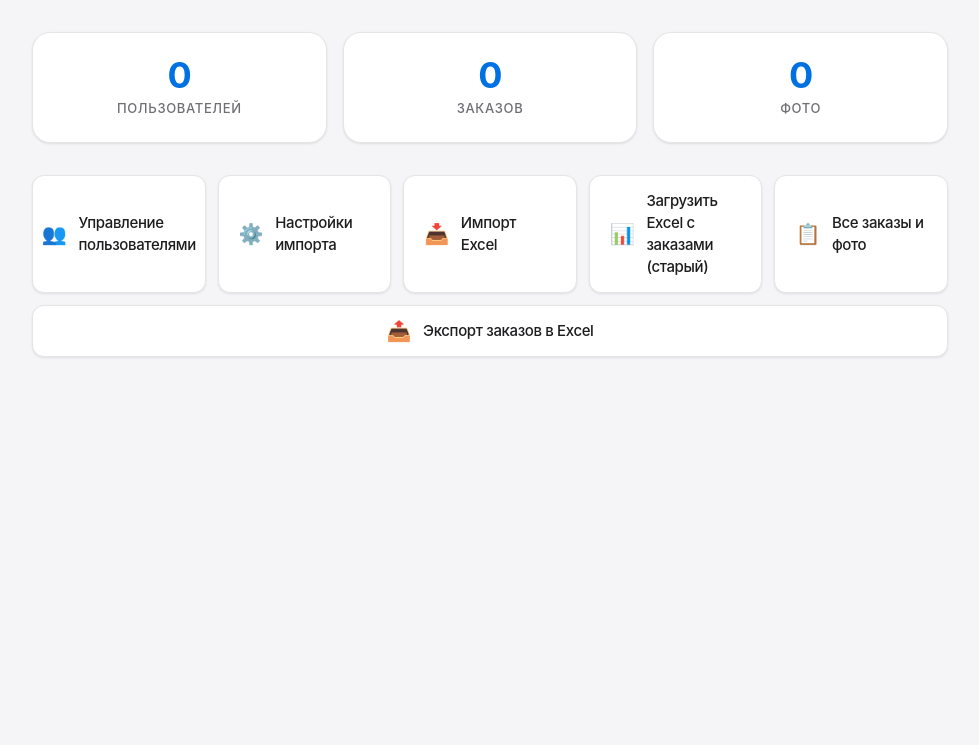
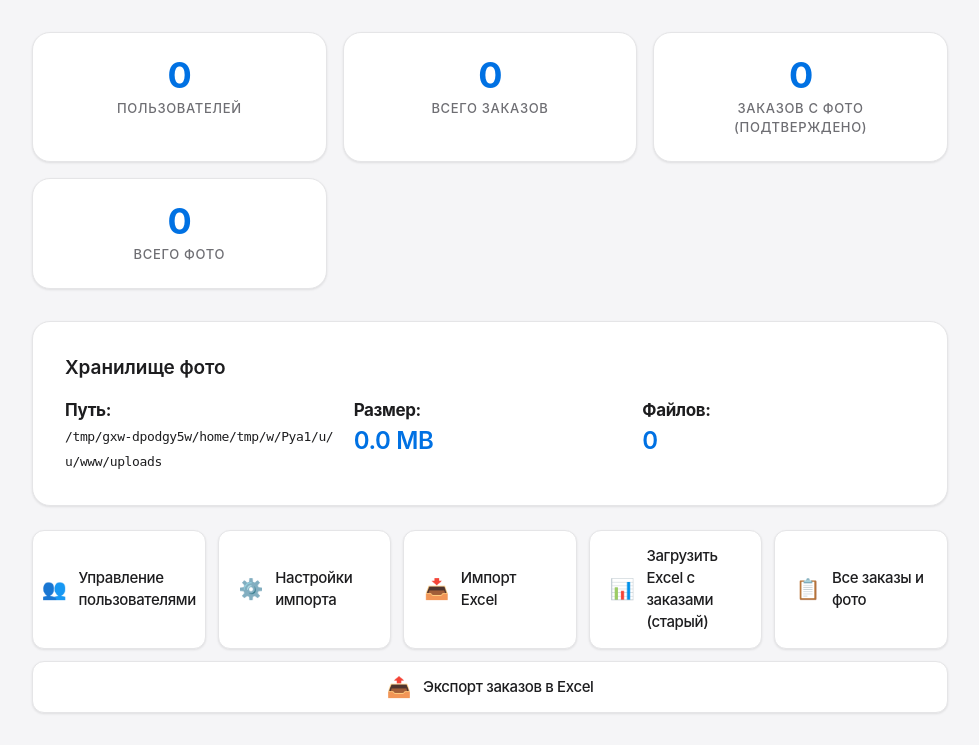
Before and after one commit to VladChristmas/gl-jb, a Flask app: page /admin in a window 1280 px wide. Shown: the part 78-823 px from the top of the page, without its empty margins (150-1129 px from the left). Before the commit the page ends 436 px from the top, so only its background shows below. Run offline with Flask 3, Linux system fonts and the light colour scheme; the visitor is signed in with stand-in values (Sample User, id 1); data that the repository does not hold is empty; parts of the project's set-up code (start-up, migrations or seed data) failed here and were passed over; some libraries are stand-ins or nearby versions.

Commit message:
Dashboard: show orders with photos count and upload folder info

```diff
--- a/app.py
+++ b/app.py
@@ -131,10 +131,27 @@ def admin_dashboard():
     users_count = User.query.count()
     orders_count = Order.query.count()
     photos_count = Photo.query.count()
+
+    # Orders with photos (confirmed)
+    orders_with_photos = db.session.query(Order.id).join(Photo, Order.id == Photo.order_id).distinct().count()
+
+    # Upload folder info
+    upload_folder = os.path.abspath(UPLOAD_FOLDER)
+    upload_size = 0
+    if os.path.exists(upload_folder):
+        for root, dirs, files in os.walk(upload_folder):
+            for f in files:
+                fp = os.path.join(root, f)
+                if os.path.isfile(fp):
+                    upload_size += os.path.getsize(fp)
+
     return render_template('admin_dashboard.html',
                            users_count=users_count,
                            orders_count=orders_count,
-                           photos_count=photos_count)
+                           photos_count=photos_count,
+                           orders_with_photos=orders_with_photos,
+                           upload_folder=upload_folder,
+                           upload_size=upload_size)
 
 @app.route('/admin/users', methods=['GET', 'POST'])
 @admin_required
--- a/templates/admin_dashboard.html
+++ b/templates/admin_dashboard.html
@@ -15,11 +15,33 @@
     </div>
     <div class="stat-card">
         <div class="stat-number">{{ orders_count }}</div>
-        <div class="stat-label">Заказов</div>
+        <div class="stat-label">Всего заказов</div>
+    </div>
+    <div class="stat-card">
+        <div class="stat-number">{{ orders_with_photos }}</div>
+        <div class="stat-label">Заказов с фото (подтверждено)</div>
     </div>
     <div class="stat-card">
         <div class="stat-number">{{ photos_count }}</div>
-        <div class="stat-label">Фото</div>
+        <div class="stat-label">Всего фото</div>
+    </div>
+</div>
+
+<div class="card">
+    <h2>Хранилище фото</h2>
+    <div style="display: grid; grid-template-columns: repeat(auto-fit, minmax(200px, 1fr)); gap: var(--spacing);">
+        <div>
+            <strong>Путь:</strong><br>
+            <code style="font-size: 13px; word-break: break-all;">{{ upload_folder }}</code>
+        </div>
+        <div>
+            <strong>Размер:</strong><br>
+            <span style="font-size: 24px; font-weight: 600; color: var(--primary);">{{ (upload_size / 1024 / 1024) | round(2) }} MB</span>
+        </div>
+        <div>
+            <strong>Файлов:</strong><br>
+            <span style="font-size: 24px; font-weight: 600; color: var(--primary);">{{ photos_count }}</span>
+        </div>
     </div>
 </div>
 
```
